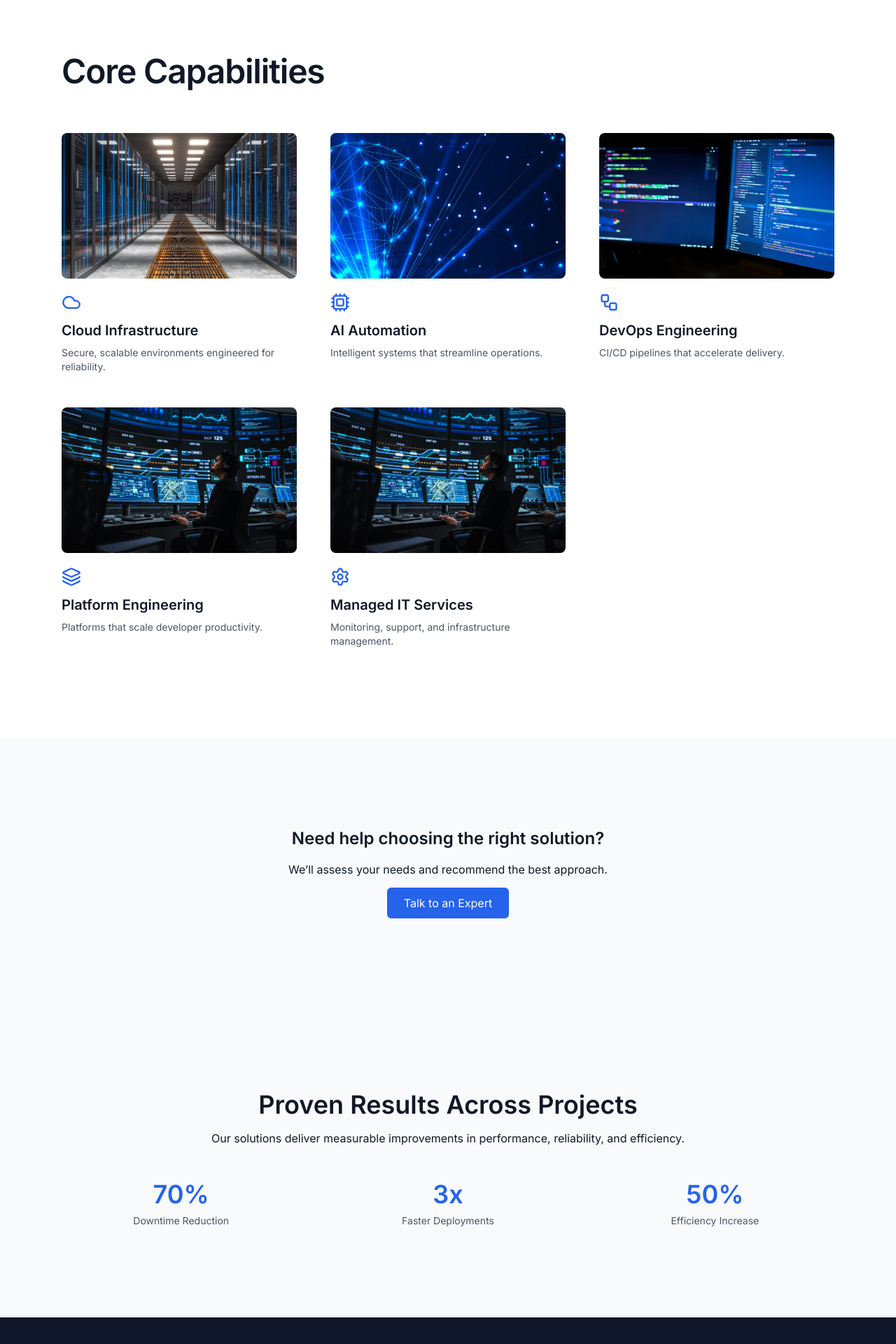
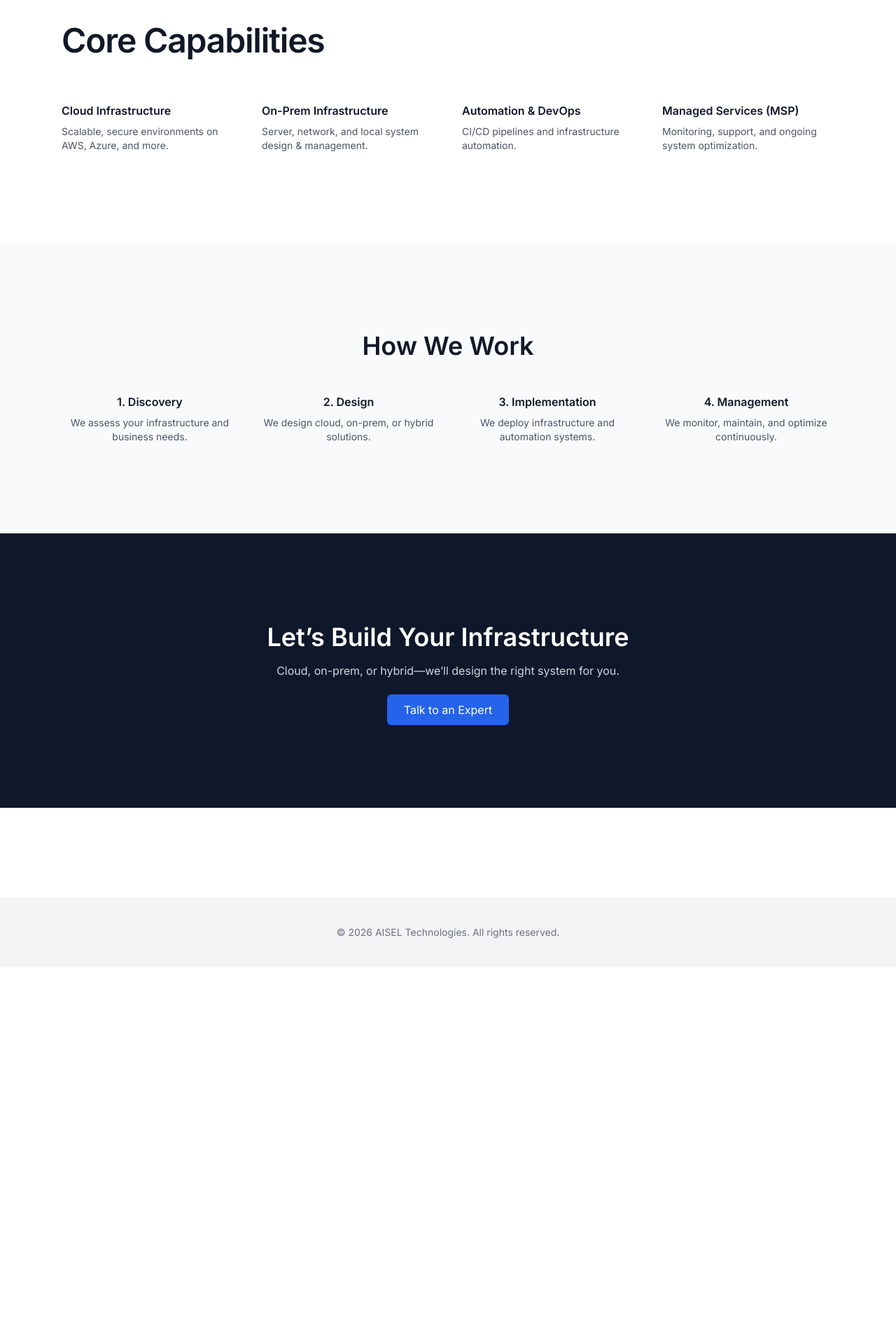
Before and after one commit to ssanfamo/aisel-platform, a Next.js app in the folder apps/web/: page / in a window 1280 px wide. Shown: the part 812-2732 px from the top of the page at 70% size. After the commit the page ends 2194 px from the top, so only its background shows below. Built offline with nearby package versions, Linux system fonts and the light colour scheme.

Commit message:
Fixing Services new page

```diff
--- a/apps/web/app/page.js
+++ b/apps/web/app/page.js
@@ -1,54 +1,10 @@
 "use client";
 
-import { useEffect, useState } from "react";
-import { Cloud, Cpu, Workflow, Layers, Settings } from "lucide-react";
-import FadeIn from "../components/FadeIn";
 import Container from "../components/Container";
 import Section from "../components/Section";
+import FadeIn from "../components/FadeIn";
 
 export default function Home() {
-  const [status, setStatus] = useState("Checking...");
-
-  useEffect(() => {
-    fetch("/api")
-      .then((res) => res.json())
-      .then((data) => setStatus(data.message))
-      .catch(() => setStatus("Offline"));
-  }, []);
-
-  const services = [
-    {
-      title: "Cloud Infrastructure",
-      desc: "Secure, scalable environments engineered for reliability.",
-      icon: Cloud,
-      image: "/images/cloud.jpg",
-    },
-    {
-      title: "AI Automation",
-      desc: "Intelligent systems that streamline operations.",
-      icon: Cpu,
-      image: "/images/ai.jpg",
-    },
-    {
-      title: "DevOps Engineering",
-      desc: "CI/CD pipelines that accelerate delivery.",
-      icon: Workflow,
-      image: "/images/devops.jpg",
-    },
-    {
-      title: "Platform Engineering",
-      desc: "Platforms that scale developer productivity.",
-      icon: Layers,
-      image: "/images/operations.jpg",
-    },
-    {
-      title: "Managed IT Services",
-      desc: "Monitoring, support, and infrastructure management.",
-      icon: Settings,
-      image: "/images/operations.jpg",
-    },
-  ];
-
   return (
     <main>
 
@@ -66,33 +22,28 @@ export default function Home() {
             </p>
 
             <h1 className="mt-6 text-6xl md:text-7xl font-semibold tracking-tight">
-              Engineering Scalable Systems for Modern Businesses
+              Build. Automate. Scale.
             </h1>
 
             <p className="mt-6 text-lg text-gray-200 max-w-2xl mx-auto">
-              We design cloud, AI, and platform solutions that deliver measurable results.
+              We design and manage cloud, on-prem, and hybrid infrastructure—
+              powered by automation to help your business scale reliably.
             </p>
 
             <div className="mt-10 flex justify-center gap-4">
-              <a
-                href="/contact"
-                className="bg-brand-primary px-6 py-3 rounded-md hover:shadow-lg hover:-translate-y-0.5 transition"
-              >
+              <a href="/contact" className="bg-brand-primary px-6 py-3 rounded-md hover:shadow-lg">
                 Get a Free Consultation
               </a>
 
-              <a
-                href="/case-studies"
-                className="border border-white/30 px-6 py-3 rounded-md hover:bg-white/10 transition"
-              >
-                View Case Studies
+              <a href="/services" className="border border-white/30 px-6 py-3 rounded-md hover:bg-white/10">
+                View Services
               </a>
             </div>
           </FadeIn>
         </Container>
       </section>
 
-      {/* SERVICES */}
+      {/* SERVICES OVERVIEW */}
       <Section>
         <Container>
           <FadeIn>
@@ -101,95 +52,79 @@ export default function Home() {
             </h2>
           </FadeIn>
 
-          <div className="grid md:grid-cols-2 lg:grid-cols-3 gap-12">
-            {services.map((service, i) => {
-              const Icon = service.icon;
+          <div className="grid md:grid-cols-2 lg:grid-cols-4 gap-10">
 
-              return (
-                <FadeIn key={i} delay={i * 0.08}>
-                  <div className="group">
-
-                    <div className="h-52 overflow-hidden rounded-lg mb-5">
-                      <img
-                        src={service.image}
-                        className="w-full h-full object-cover transition group-hover:scale-105"
-                      />
+            <div>
+              <h3 className="font-semibold mb-2">Cloud Infrastructure</h3>
+              <p className="text-gray-600 text-sm">
+                Scalable, secure environments on AWS, Azure, and more.
+              </p>
             </div>
 
-                    <Icon className="w-7 h-7 text-brand-primary mb-3" />
+            <div>
+              <h3 className="font-semibold mb-2">On-Prem Infrastructure</h3>
+              <p className="text-gray-600 text-sm">
+                Server, network, and local system design & management.
+              </p>
+            </div>
 
-                    <h3 className="text-xl font-semibold mb-2 group-hover:text-brand-primary">
-                      {service.title}
-                    </h3>
+            <div>
+              <h3 className="font-semibold mb-2">Automation & DevOps</h3>
+              <p className="text-gray-600 text-sm">
+                CI/CD pipelines and infrastructure automation.
+              </p>
+            </div>
 
+            <div>
+              <h3 className="font-semibold mb-2">Managed Services (MSP)</h3>
               <p className="text-gray-600 text-sm">
-                      {service.desc}
+                Monitoring, support, and ongoing system optimization.
               </p>
+            </div>
 
-                  </div>
-                </FadeIn>
-              );
-            })}
           </div>
         </Container>
       </Section>
 
-      {/* INLINE CTA */}
-      <Section className="bg-brand-light text-center">
+      {/* HOW IT WORKS */}
+      <Section className="bg-brand-light">
         <Container>
           <FadeIn>
-            <h3 className="text-2xl font-semibold mb-4">
-              Need help choosing the right solution?
-            </h3>
-
-            <p className="text-brand-muted mb-6">
-              We’ll assess your needs and recommend the best approach.
-            </p>
-
-            <a
-              href="/contact"
-              className="bg-brand-primary text-white px-6 py-3 rounded-md hover:shadow-lg"
-            >
-              Talk to an Expert
-            </a>
-          </FadeIn>
-        </Container>
-      </Section>
-
-      {/* METRICS */}
-      <Section className="bg-brand-light">
-        <Container className="text-center">
-          <FadeIn>
-            <h2 className="text-4xl font-semibold mb-4">
-              Proven Results Across Projects
+            <h2 className="text-4xl font-semibold mb-12 text-center">
+              How We Work
             </h2>
-
-            <p className="text-brand-muted mb-12">
-              Our solutions deliver measurable improvements in performance, reliability, and efficiency.
-            </p>
           </FadeIn>
 
-          <div className="grid md:grid-cols-3 gap-10">
-            <FadeIn>
+          <div className="grid md:grid-cols-4 gap-8 text-center">
+
             <div>
-                <p className="text-4xl font-semibold text-brand-primary">70%</p>
-                <p className="text-gray-600 mt-2 text-sm">Downtime Reduction</p>
+              <h4 className="font-semibold mb-2">1. Discovery</h4>
+              <p className="text-sm text-gray-600">
+                We assess your infrastructure and business needs.
+              </p>
             </div>
-            </FadeIn>
 
-            <FadeIn>
             <div>
-                <p className="text-4xl font-semibold text-brand-primary">3x</p>
-                <p className="text-gray-600 mt-2 text-sm">Faster Deployments</p>
+              <h4 className="font-semibold mb-2">2. Design</h4>
+              <p className="text-sm text-gray-600">
+                We design cloud, on-prem, or hybrid solutions.
+              </p>
             </div>
-            </FadeIn>
 
-            <FadeIn>
             <div>
-                <p className="text-4xl font-semibold text-brand-primary">50%</p>
-                <p className="text-gray-600 mt-2 text-sm">Efficiency Increase</p>
+              <h4 className="font-semibold mb-2">3. Implementation</h4>
+              <p className="text-sm text-gray-600">
+                We deploy infrastructure and automation systems.
+              </p>
             </div>
-            </FadeIn>
+
+            <div>
+              <h4 className="font-semibold mb-2">4. Management</h4>
+              <p className="text-sm text-gray-600">
+                We monitor, maintain, and optimize continuously.
+              </p>
+            </div>
+
           </div>
         </Container>
       </Section>
@@ -199,32 +134,20 @@ export default function Home() {
         <Container>
           <FadeIn>
             <h2 className="text-4xl font-semibold mb-4">
-              Let’s Talk About Your Project
+              Let’s Build Your Infrastructure
             </h2>
 
-            <p className="text-gray-300 mb-2">
-              No commitment. No pressure.
+            <p className="text-gray-300 mb-8">
+              Cloud, on-prem, or hybrid—we’ll design the right system for you.
             </p>
 
-            <p className="text-gray-400 mb-8 text-sm">
-              Just a quick conversation to explore how we can help.
-            </p>
-
-            <a
-              href="/contact"
-              className="bg-brand-primary px-6 py-3 rounded-md hover:shadow-lg"
-            >
-              Schedule a Free Call
+            <a href="/contact" className="bg-brand-primary px-6 py-3 rounded-md">
+              Talk to an Expert
             </a>
           </FadeIn>
         </Container>
       </Section>
 
-      {/* STATUS */}
-      <div className="text-center text-sm text-gray-400 py-8">
-        API Status: {status}
-      </div>
-
     </main>
   );
 }
--- a/apps/web/app/services/page.js
+++ b/apps/web/app/services/page.js
@@ -1,136 +1,114 @@
-"use client";
-
-import { Cloud, Cpu, Workflow, Layers, Settings } from "lucide-react";
-import FadeIn from "../../components/FadeIn";
+import Container from "../../components/Container";
+import Section from "../../components/Section";
 
 export default function Services() {
-  const services = [
-    {
-      title: "Cloud Infrastructure",
-      desc: "Design and deploy secure, scalable cloud environments tailored to enterprise needs.",
-      icon: Cloud,
-      image: "/images/cloud.jpg",
-    },
-    {
-      title: "AI Automation",
-      desc: "Build intelligent systems that automate workflows and enhance decision-making.",
-      icon: Cpu,
-      image: "/images/ai.jpg",
-    },
-    {
-      title: "DevOps Engineering",
-      desc: "Accelerate delivery with robust CI/CD pipelines and infrastructure automation.",
-      icon: Workflow,
-      image: "/images/devops.jpg",
-    },
-    {
-      title: "Platform Engineering",
-      desc: "Create internal developer platforms that scale engineering productivity.",
-      icon: Layers,
-      image: "/images/operations.jpg",
-    },
-    {
-      title: "Managed IT Services",
-      desc: "End-to-end infrastructure monitoring, maintenance, and support.",
-      icon: Settings,
-      image: "/images/operations.jpg",
-    },
-  ];
-
   return (
-    <main className="bg-white text-gray-900">
+    <main>
 
       {/* HERO */}
-      <section className="bg-brand-dark text-white py-32 px-6 text-center">
-        <FadeIn>
+      <section className="bg-brand-dark text-white py-32 text-center">
+        <Container>
           <h1 className="text-5xl font-semibold mb-4">
             Our Services
           </h1>
+
           <p className="text-gray-300 max-w-xl mx-auto">
-            We deliver scalable, intelligent technology solutions that drive business performance.
+            Infrastructure, automation, and managed services across cloud,
+            on-prem, and hybrid environments.
           </p>
-        </FadeIn>
+        </Container>
       </section>
 
-      {/* SERVICES GRID */}
-      <section className="py-24 px-6">
-        <div className="max-w-7xl mx-auto grid md:grid-cols-2 lg:grid-cols-3 gap-10">
+      {/* SERVICES */}
+      <Section>
+        <Container>
 
-          {services.map((service, i) => {
-            const Icon = service.icon;
+          <div className="grid md:grid-cols-2 gap-10">
 
-            return (
-              <FadeIn key={i} delay={i * 0.1}>
-                <div className="group bg-white rounded-xl overflow-hidden border border-gray-100 hover:border-blue-500 shadow-sm hover:shadow-xl transition duration-500 transform hover:-translate-y-2">
+            {/* Cloud */}
+            <div className="border p-6 rounded-lg hover:shadow-md transition">
+              <h3 className="text-xl font-semibold mb-2">
+                Cloud Infrastructure
+              </h3>
+              <p className="text-gray-600 mb-4">
+                Build secure, scalable cloud environments tailored to your business needs.
+              </p>
+              <ul className="text-sm text-gray-500 space-y-1">
+                <li>✔ AWS / Azure setup</li>
+                <li>✔ Networking & security</li>
+                <li>✔ Monitoring & backups</li>
+              </ul>
+            </div>
 
-                  {/* IMAGE */}
-                  <div className="h-52 overflow-hidden">
-                    <img
-                      src={service.image}
-                      alt={service.title}
-                      className="w-full h-full object-cover transition duration-700 group-hover:scale-110"
-                    />
-                  </div>
+            {/* On-Prem */}
+            <div className="border p-6 rounded-lg hover:shadow-md transition">
+              <h3 className="text-xl font-semibold mb-2">
+                On-Prem Infrastructure
+              </h3>
+              <p className="text-gray-600 mb-4">
+                Design and manage reliable on-site infrastructure and networking systems.
+              </p>
+              <ul className="text-sm text-gray-500 space-y-1">
+                <li>✔ Server & storage setup</li>
+                <li>✔ Network configuration</li>
+                <li>✔ Hybrid integration</li>
+              </ul>
+            </div>
 
-                  {/* CONTENT */}
-                  <div className="p-6">
-                    <Icon className="w-8 h-8 text-blue-600 mb-4" />
+            {/* DevOps */}
+            <div className="border p-6 rounded-lg hover:shadow-md transition">
+              <h3 className="text-xl font-semibold mb-2">
+                DevOps & Automation
+              </h3>
+              <p className="text-gray-600 mb-4">
+                Automate deployments and streamline operations for faster delivery.
+              </p>
+              <ul className="text-sm text-gray-500 space-y-1">
+                <li>✔ CI/CD pipelines</li>
+                <li>✔ Infrastructure as Code</li>
+                <li>✔ Deployment automation</li>
+              </ul>
+            </div>
 
-                    <h3 className="text-xl font-semibold mb-2 group-hover:text-blue-600">
-                      {service.title}
-                    </h3>
+            {/* MSP */}
+            <div className="border p-6 rounded-lg hover:shadow-md transition">
+              <h3 className="text-xl font-semibold mb-2">
+                Managed Services (MSP)
+              </h3>
+              <p className="text-gray-600 mb-4">
+                Ongoing monitoring, support, and optimization of your infrastructure.
+              </p>
+              <ul className="text-sm text-gray-500 space-y-1">
+                <li>✔ 24/7 monitoring</li>
+                <li>✔ Incident response</li>
+                <li>✔ Performance optimization</li>
+              </ul>
+            </div>
 
-                    <p className="text-gray-500 text-sm leading-relaxed">
-                      {service.desc}
-                    </p>
+          </div>
 
-                    <div className="mt-4 text-blue-600 text-sm opacity-0 group-hover:opacity-100 transition">
-                      Learn more →
-                    </div>
-                  </div>
-
-                </div>
-              </FadeIn>
-            );
-          })}
-
-        </div>
-      </section>
-
-      {/* VALUE SECTION */}
-      <section className="bg-brand-light py-24 px-6 text-center">
-        <div className="max-w-4xl mx-auto">
-
-          <FadeIn>
-            <h2 className="text-4xl font-semibold mb-6">
-              Delivering Measurable Results
-            </h2>
-
-            <p className="text-gray-600">
-              Our solutions are designed to optimize operations, reduce costs,
-              and enable scalable growth across your organization.
-            </p>
-          </FadeIn>
-
-        </div>
-      </section>
+        </Container>
+      </Section>
 
       {/* CTA */}
-      <section className="bg-brand-dark text-white py-20 text-center">
-        <FadeIn>
+      <Section className="bg-brand-light text-center">
+        <Container>
           <h2 className="text-3xl font-semibold mb-4">
-            Let’s Build Your Next Solution
+            Not sure what you need?
           </h2>
 
-          <p className="text-gray-300 mb-6">
-            Partner with us to design and implement systems that scale.
+          <p className="text-gray-600 mb-6">
+            We’ll assess your current setup and recommend the best solution.
           </p>
 
-          <button className="bg-brand-primary px-6 py-3 rounded-md">
-            Contact Us
-          </button>
-        </FadeIn>
-      </section>
+          <a
+            href="/contact"
+            className="bg-brand-primary text-white px-6 py-3 rounded-md hover:shadow-lg"
+          >
+            Talk to an Expert
+          </a>
+        </Container>
+      </Section>
 
     </main>
   );
```
Lines whose indentation alone changed are shown as unchanged.
